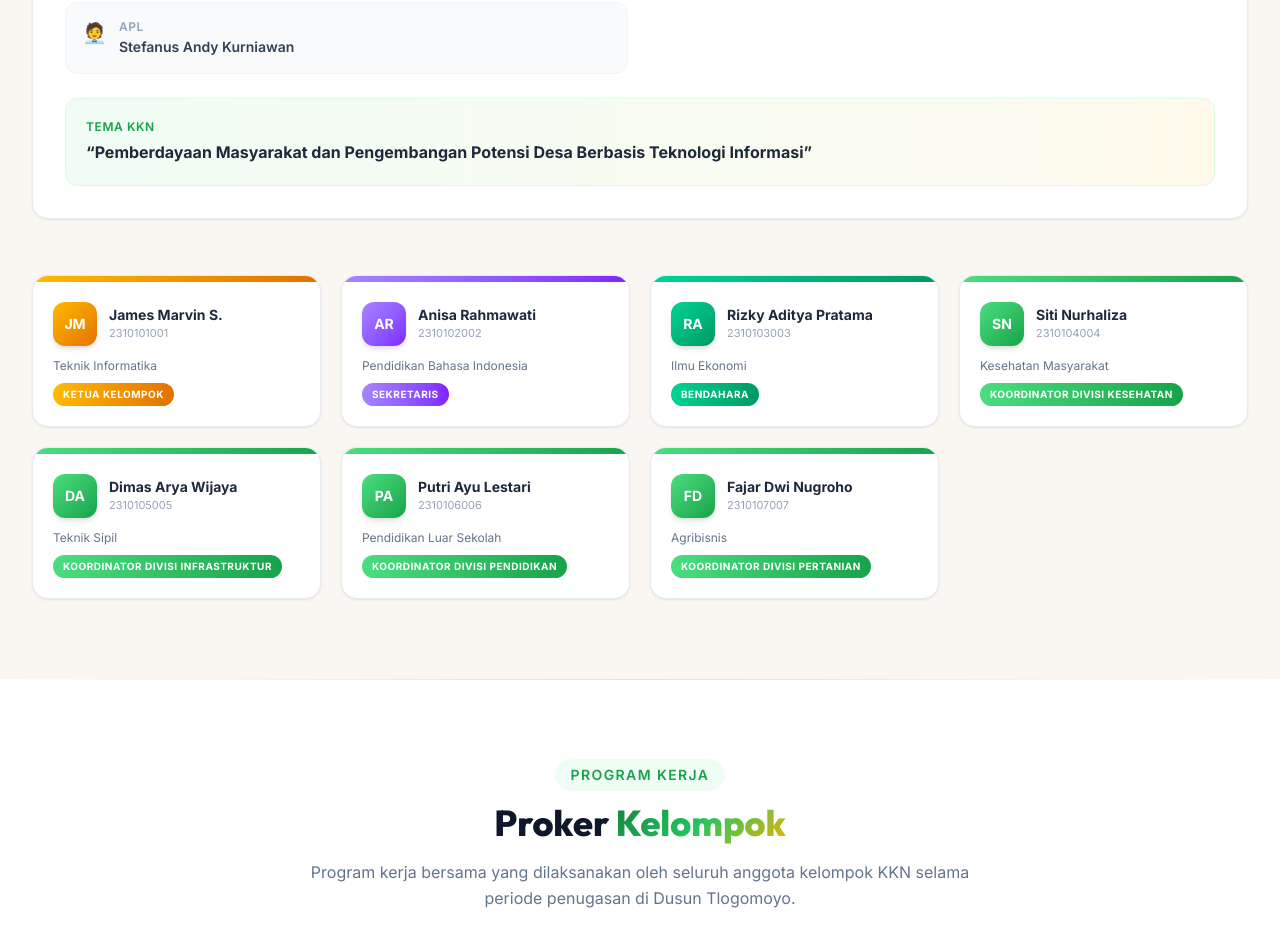
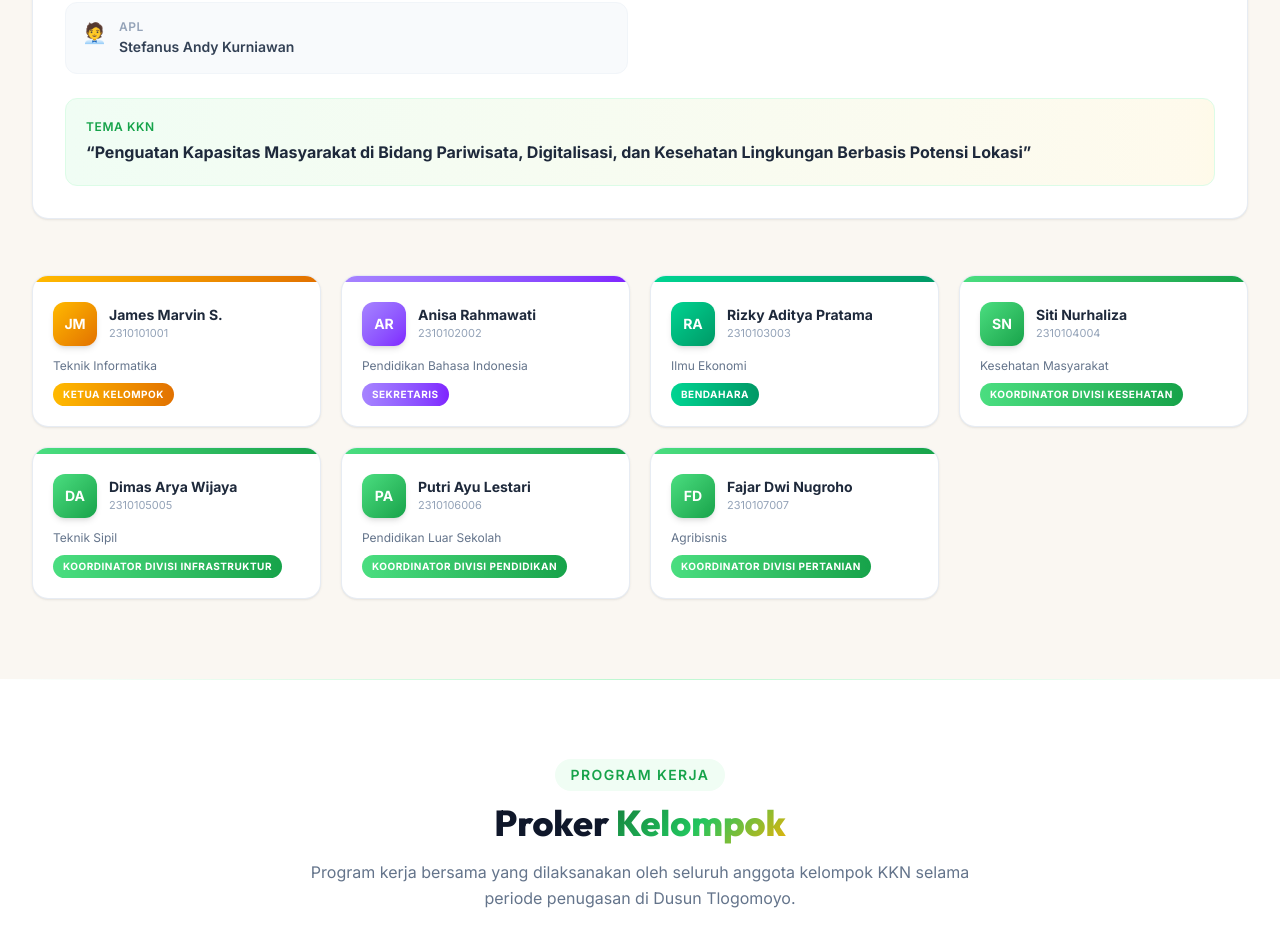
Before and after one commit to Jamesmarvins/portal-dusun-tlogomulyo, a Next.js app: page /info-kkn in a window 1280 px wide. Shown: the part 1140-2076 px from the top of the page. Built offline with nearby package versions, Linux system fonts and the light colour scheme.

Commit message:
chore: update KKN theme

```diff
--- a/app/info-kkn/page.js
+++ b/app/info-kkn/page.js
@@ -19,7 +19,7 @@ const kelompokData = {
   apl: {
     nama: "Stefanus Andy Kurniawan",
   },
-  tema: "Pemberdayaan Masyarakat dan Pengembangan Potensi Desa Berbasis Teknologi Informasi",
+  tema: "Penguatan Kapasitas Masyarakat di Bidang Pariwisata, Digitalisasi, dan Kesehatan Lingkungan Berbasis Potensi Lokasi",
 };
 
 /* 1 Program Kerja Kelompok */
```
